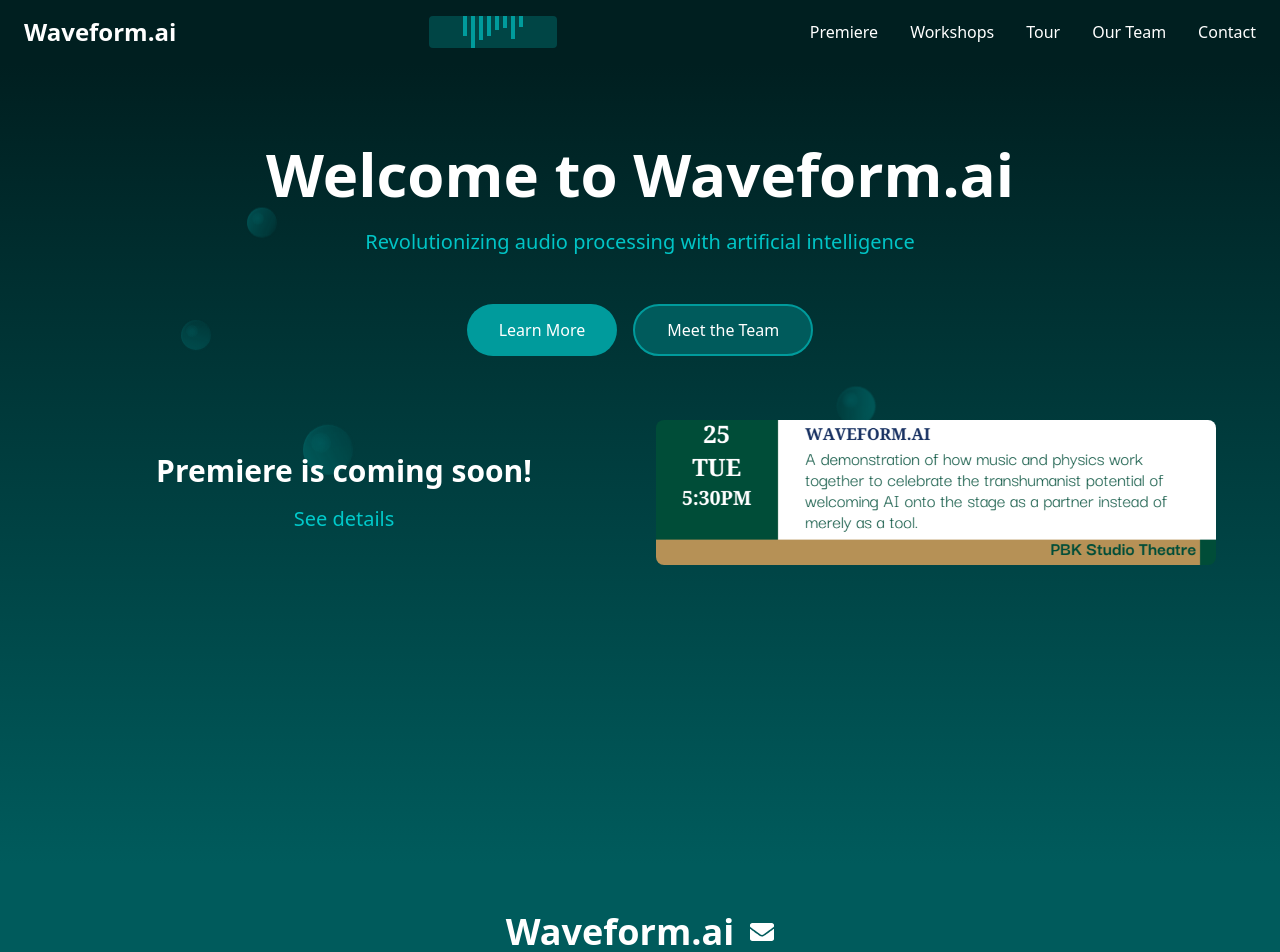
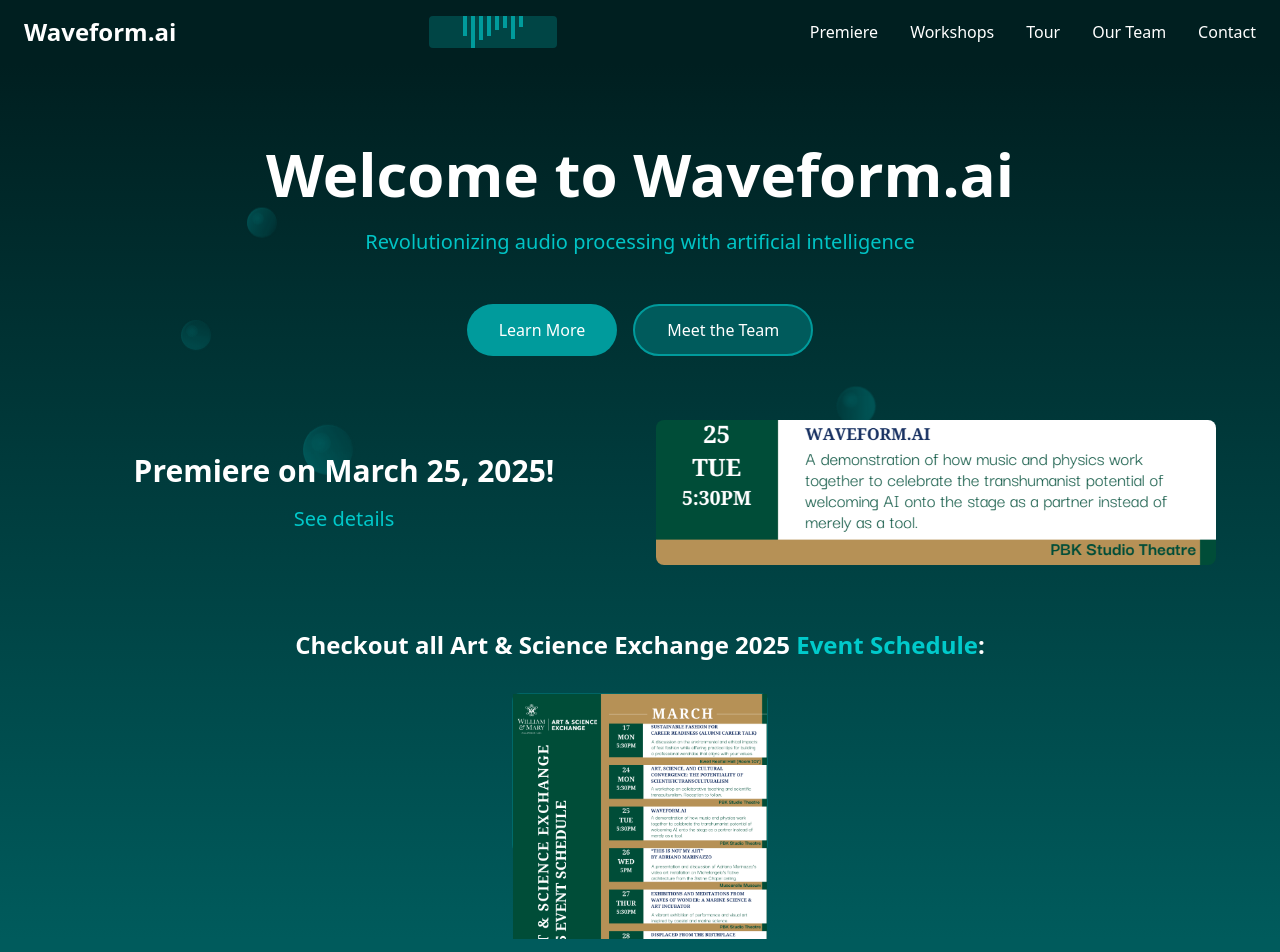
Before and after one commit to CTlandu/waveform.ai_colin_copy, a React (Vite) app in the folder frontend/: page / in a window 1280 px wide. Shown: the top 952 px of the page. Built offline with nearby package versions, Linux system fonts and the light colour scheme.

Commit message:
Update: landing page - show ASE Event Schedule's flyer and link

```diff
--- a/frontend/src/Components/Navbar.jsx
+++ b/frontend/src/Components/Navbar.jsx
@@ -1,6 +1,5 @@
 import { useState } from "react";
 import { Link } from "react-router-dom";
-import wmLogo from "../assets/wm-logo.png";
 
 const Navbar = () => {
   const [isMenuOpen, setIsMenuOpen] = useState(false);
@@ -125,18 +124,25 @@
       >
         <div className="px-6 py-4 space-y-4 border-t border-primary-50/10">
           <Link
-            to="/vision"
+            to="/premiere"
             className="block text-white hover:text-primary-50 transition-colors"
             onClick={() => setIsMenuOpen(false)}
           >
-            Vision
+            Premiere
           </Link>
           <Link
-            to="/technology"
+            to="/workshops"
             className="block text-white hover:text-primary-50 transition-colors"
             onClick={() => setIsMenuOpen(false)}
           >
-            Our Technology
+            Workshops
+          </Link>
+          <Link
+            to="/tour"
+            className="block text-white hover:text-primary-50 transition-colors"
+            onClick={() => setIsMenuOpen(false)}
+          >
+            Tour
           </Link>
           <Link
             to="/team"
@@ -145,6 +151,13 @@
           >
             Our Team
           </Link>
+          <Link
+            to="/contact"
+            className="block text-white hover:text-primary-50 transition-colors"
+            onClick={() => setIsMenuOpen(false)}
+          >
+            Contact
+          </Link>
         </div>
       </div>
     </nav>
--- a/frontend/src/Pages/LandingPage.jsx
+++ b/frontend/src/Pages/LandingPage.jsx
@@ -1,9 +1,12 @@
 import { useNavigate } from "react-router-dom";
+import { useState } from "react";
 import FloatingBubbles from "../Components/FloatingBubbles";
 import waveformai_event from "../assets/waveformai_event.png";
+import ase_event_schedule from "../assets/ase_event_schedule.png";
 
 const LandingPage = () => {
   const navigate = useNavigate();
+  const [showModal, setShowModal] = useState(false);
 
   return (
     <div className="relative min-h-screen bg-gradient-to-b from-primary-10 to-primary-30 overflow-hidden">
@@ -13,12 +16,15 @@
       <section className="relative py-20 px-6">
         <div className="max-w-7xl mx-auto">
           <div className="text-center">
+            {/* Main Title and Description */}
             <h1 className="text-5xl md:text-6xl font-bold text-white mb-6">
               Welcome to Waveform.ai
             </h1>
             <p className="text-xl text-primary-90/80 mb-12 max-w-2xl mx-auto">
               Revolutionizing audio processing with artificial intelligence
             </p>
+
+            {/* Navigation Buttons */}
             <div className="flex justify-center gap-4">
               <button
                 onClick={() => navigate("/premiere")}
@@ -38,7 +44,7 @@
             <div className="mt-16 flex items-center justify-center gap-8 max-w-6xl mx-auto">
               <div className="flex-1 text-center">
                 <h2 className="text-3xl font-bold text-white mb-4">
-                  Premiere is coming soon!
+                  Premiere on March 25, 2025!
                 </h2>
                 <button
                   onClick={() => navigate("/premiere")}
@@ -55,9 +61,61 @@
                 />
               </div>
             </div>
+
+            {/* Event Schedule Section */}
+            <div className="mt-16 text-center">
+              <h2 className="text-2xl font-bold text-white mb-8">
+                Checkout all Art & Science Exchange 2025{" "}
+                <a
+                  href="https://wm.universitytickets.com/w/default.aspx?cid=180"
+                  target="_blank"
+                  rel="noopener noreferrer"
+                  className="hover:text-white text-primary-90/80 transition-colors"
+                >
+                  Event Schedule
+                </a>
+                :
+              </h2>
+              <div
+                className="cursor-pointer inline-block"
+                onClick={() => setShowModal(true)}
+              >
+                {/* Schedule Thumbnail */}
+                <div className="w-64 h-40 bg-primary-40/30 rounded-lg backdrop-blur-sm border border-primary-50/20 hover:border-primary-50 transition-colors">
+                  <img src={ase_event_schedule} alt="ASE Event Schedule" />
+                </div>
+              </div>
+            </div>
           </div>
         </div>
       </section>
+
+      {/* Image Preview Modal */}
+      {showModal && (
+        <div
+          className="fixed inset-0 bg-black/80 backdrop-blur-sm flex items-center justify-center z-50 p-8"
+          onClick={() => setShowModal(false)}
+        >
+          <div
+            className="relative max-w-4xl w-full max-h-[80vh] overflow-auto"
+            onClick={(e) => e.stopPropagation()}
+          >
+            <button
+              className="absolute -top-10 right-0 text-white/80 hover:text-white"
+              onClick={() => setShowModal(false)}
+            >
+              Close
+            </button>
+            <div className="w-full bg-primary-40/30 rounded-lg backdrop-blur-sm border border-primary-50/20">
+              <img
+                src={ase_event_schedule}
+                alt="ASE_EVENT_SCHEDULE_FULL"
+                className="w-full h-auto object-contain rounded-lg"
+              />
+            </div>
+          </div>
+        </div>
+      )}
     </div>
   );
 };
```
Also changed, not shown: frontend/src/assets/ase_event_schedule.png (renamed from frontend/src/assets/ASE_event_schedule_flyer.png).
